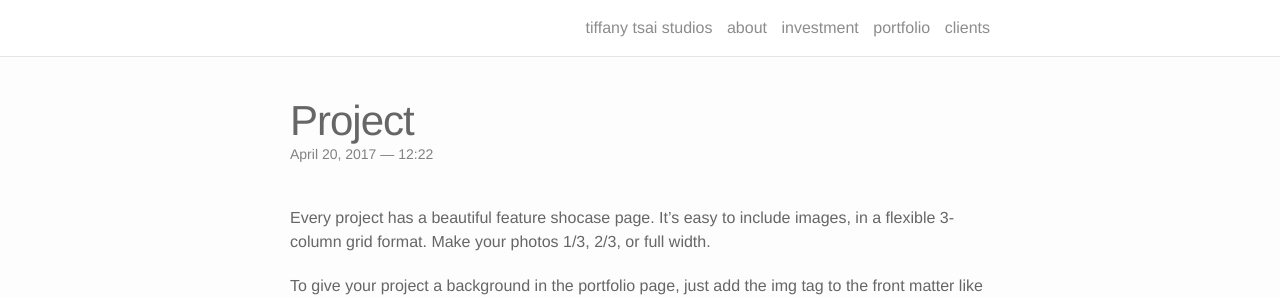
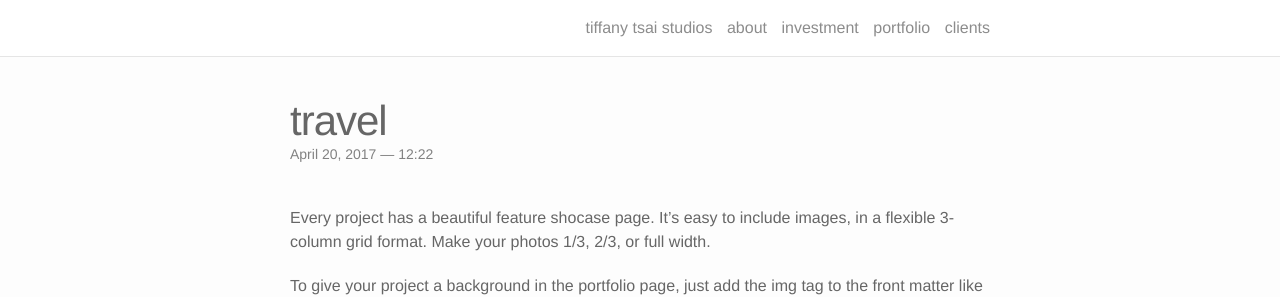
Before and after one commit to tsaitiffany/tsaitiffany.github.io, a Jekyll site: the page built from _portfolio/5_project.markdown, in a window 1280 px wide and 900 px high. Shown: the top 297 px of the window. Built offline with Jekyll 4.4.1, drawn with Linux system fonts in a browser that asks for light colours; nearby versions of some CDN libraries.

Commit message:
Update 5_project.markdown

```diff
--- a/_portfolio/5_project.markdown
+++ b/_portfolio/5_project.markdown
@@ -1,8 +1,8 @@
 ---
 layout: post
-title: Project
-description: a project with a background image
-img: /img/1.jpg
+title: travel
+description:
+img: /img/pic2.jpg
 ---
 
 Every project has a beautiful feature shocase page. It's easy to include images, in a flexible 3-column grid format. Make your photos 1/3, 2/3, or full width.
```
